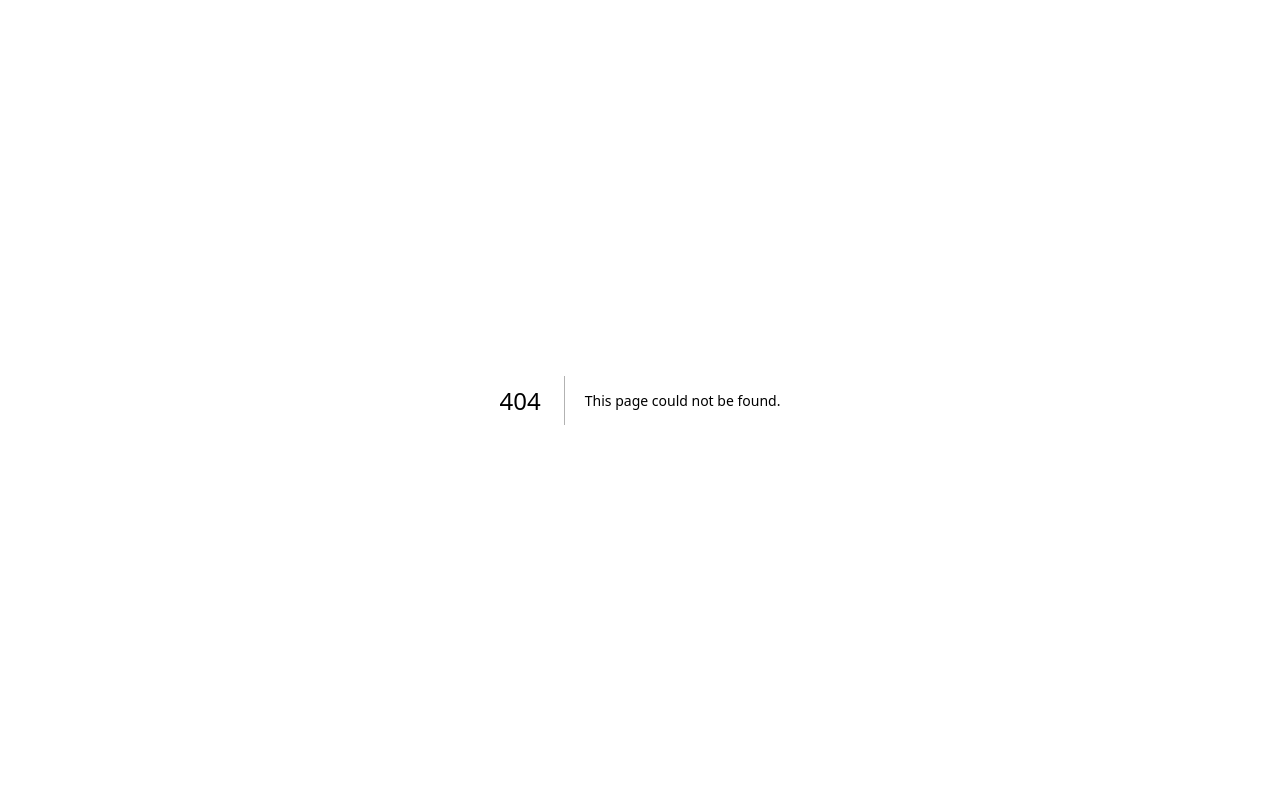
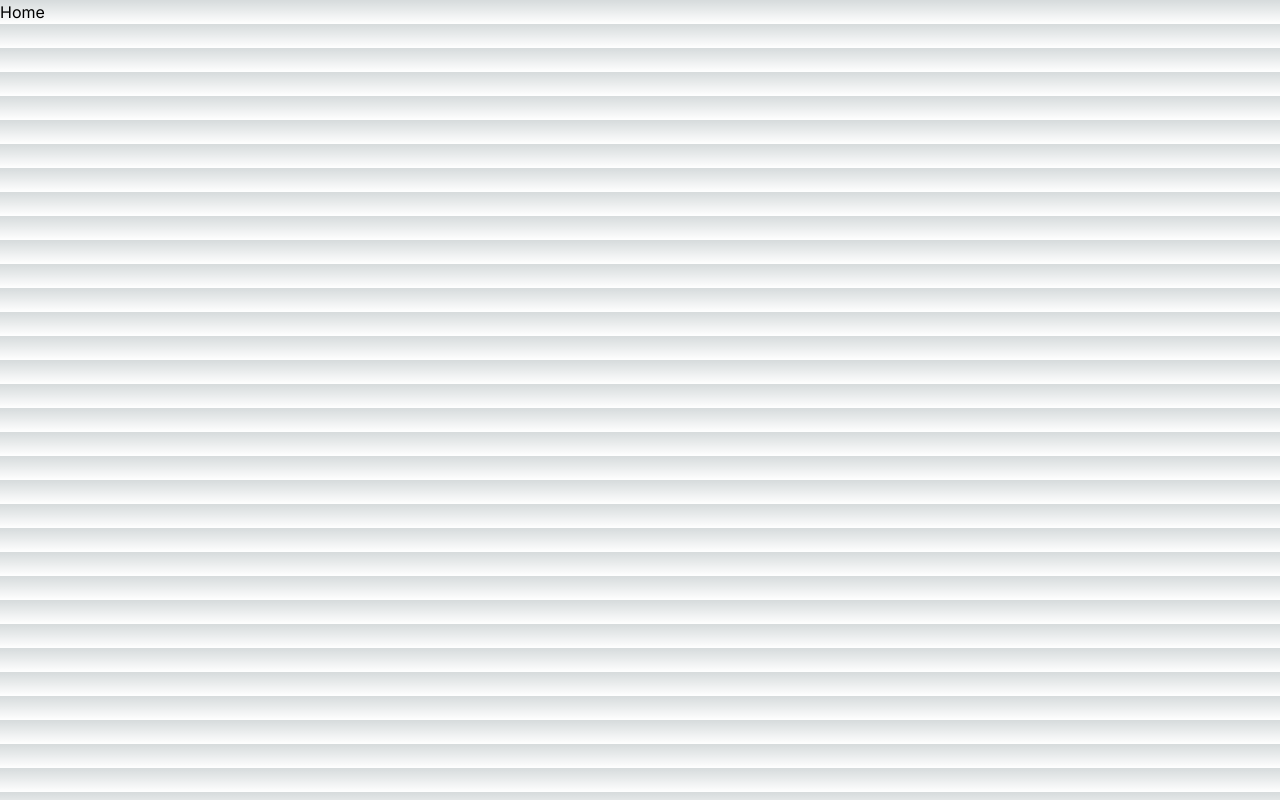
Before and after one commit to codefit/next_js, a Next.js app: page /kurzy in a window 1280 px wide. Before the commit this address had no page. Built offline with nearby package versions, Linux system fonts and the light colour scheme.

Commit message:
transitions

```diff
--- a/app/globals.css
+++ b/app/globals.css
@@ -25,3 +25,19 @@ body {
     )
     rgb(var(--background-start-rgb));
 }
+
+@keyframes fadeIn {
+    0% {
+        opacity: 0;
+    }
+    100% {
+        opacity: 1;
+    }
+}
+
+main {
+    opacity: 0;
+    animation: fadeIn ease-in 0.5s;
+    animation-iteration-count: 1;
+    animation-fill-mode: forwards;
+}
--- /dev/null
+++ b/app/kurzy/page.tsx
@@ -0,0 +1,12 @@
+import Link from "next/link";
+
+
+export default async function courses() {
+    return <main>
+        <div>
+            <Link href="/">
+                Home
+            </Link>
+        </div>
+    </main>
+}
--- a/app/layout.tsx
+++ b/app/layout.tsx
@@ -15,8 +15,8 @@ export default function RootLayout({
   children: React.ReactNode
 }) {
   return (
-    <html lang="en">
-      <body className={inter.className}>{children}</body>
+    <html lang="cs">
+      <body className={inter.className} >{children}</body>
     </html>
   )
 }
--- a/app/page.tsx
+++ b/app/page.tsx
@@ -1,4 +1,5 @@
 import Image from 'next/image'
+import Link from 'next/link'
 
 import getProducts from "@/app/util/getProducts";
 import ProductList from "@/app/components/product/ProductList";
@@ -7,8 +8,9 @@ export default async function Home() {
   const data = await getProducts()
 
   return (
-    <main className="flex min-h-screen flex-col items-center justify-between p-24">
+    <main className="flex min-h-screen flex-col items-center justify-between p-24 active">
       <div className="z-10 max-w-5xl w-full items-center justify-between font-mono text-sm lg:flex">
+          <Link href="/kurzy">Kurzy</Link>
         <p className="fixed left-0 top-0 flex w-full justify-center border-b border-gray-300 bg-gradient-to-b from-zinc-200 pb-6 pt-8 backdrop-blur-2xl dark:border-neutral-800 dark:bg-zinc-800/30 dark:from-inherit lg:static lg:w-auto  lg:rounded-xl lg:border lg:bg-gray-200 lg:p-4 lg:dark:bg-zinc-800/30">
           Get started by editing&nbsp;
           <code className="font-mono font-bold">app/page.tsx</code>
@@ -34,6 +36,7 @@ export default async function Home() {
       </div>
 
       <div className="relative flex place-items-center before:absolute before:h-[300px] before:w-[480px] before:-translate-x-1/2 before:rounded-full before:bg-gradient-radial before:from-white before:to-transparent before:blur-2xl before:content-[''] after:absolute after:-z-20 after:h-[180px] after:w-[240px] after:translate-x-1/3 after:bg-gradient-conic after:from-sky-200 after:via-blue-200 after:blur-2xl after:content-[''] before:dark:bg-gradient-to-br before:dark:from-transparent before:dark:to-blue-700 before:dark:opacity-10 after:dark:from-sky-900 after:dark:via-[#0141ff] after:dark:opacity-40 before:lg:h-[360px] z-[-1]">
+
               <Image
                   className="relative dark:drop-shadow-[0_0_0.3rem_#ffffff70] dark:invert"
                   src="/logo.svg"
```
Lines whose indentation alone changed are shown as unchanged.
